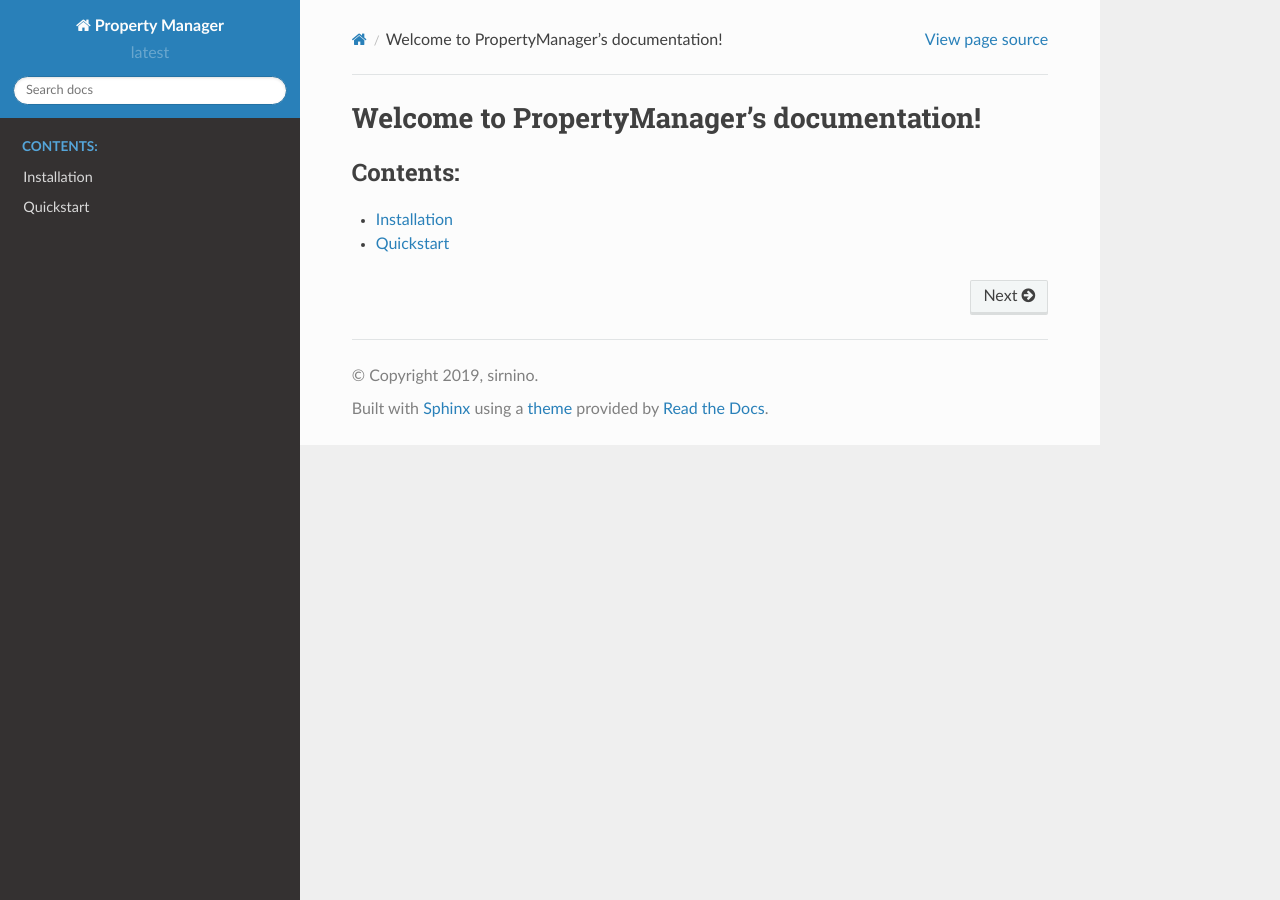
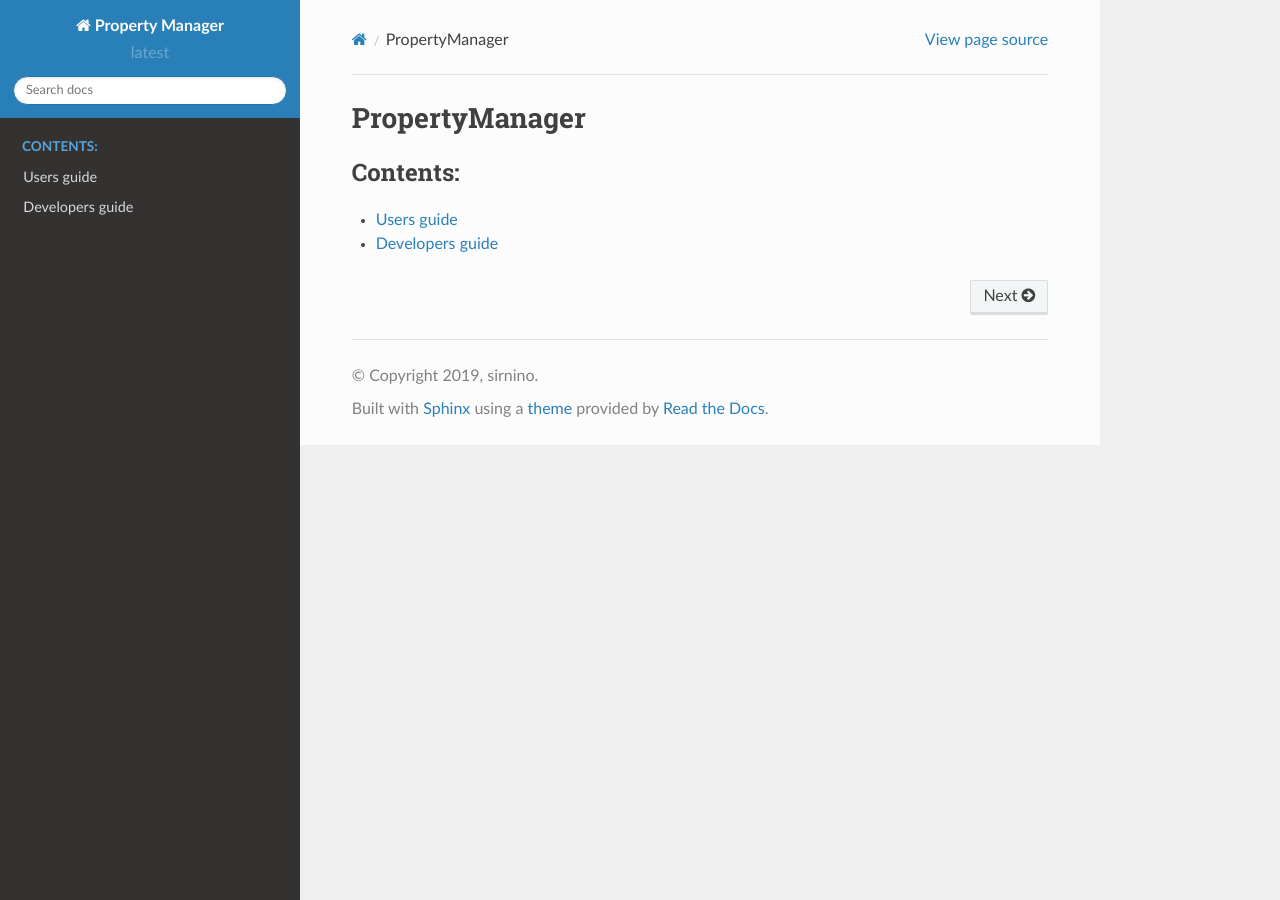
Before and after one commit to sirnino/PropertyManager, a Sphinx documentation site: the page built from docs/index.rst, in a window 1280 px wide. Built offline with Sphinx 7.4.7 and the Read the Docs theme 2.0.0, drawn with Linux system fonts in a browser that asks for light colours.

Commit message:
Docs toc changed

```diff
--- a/docs/index.rst
+++ b/docs/index.rst
@@ -3,12 +3,12 @@
    You can adapt this file completely to your liking, but it should at least
    contain the root `toctree` directive.
 
-Welcome to PropertyManager's documentation!
+PropertyManager
 ===========================================
 
 .. toctree::
    :maxdepth: 2
    :caption: Contents:
 
-   usage/installation
-   usage/quickstart
+   usage/userguide
+   usage/developerguide
--- a/docs/usage/quickstart.rst
+++ b/docs/usage/developerguide.rst
@@ -1,4 +1,4 @@
-Quickstart
+Developers guide
 ==================
 
 
--- a/docs/usage/installation.rst
+++ b/docs/usage/userguide.rst
@@ -1,4 +1,4 @@
-Installation
+Users guide
 ==================
 
 
```
